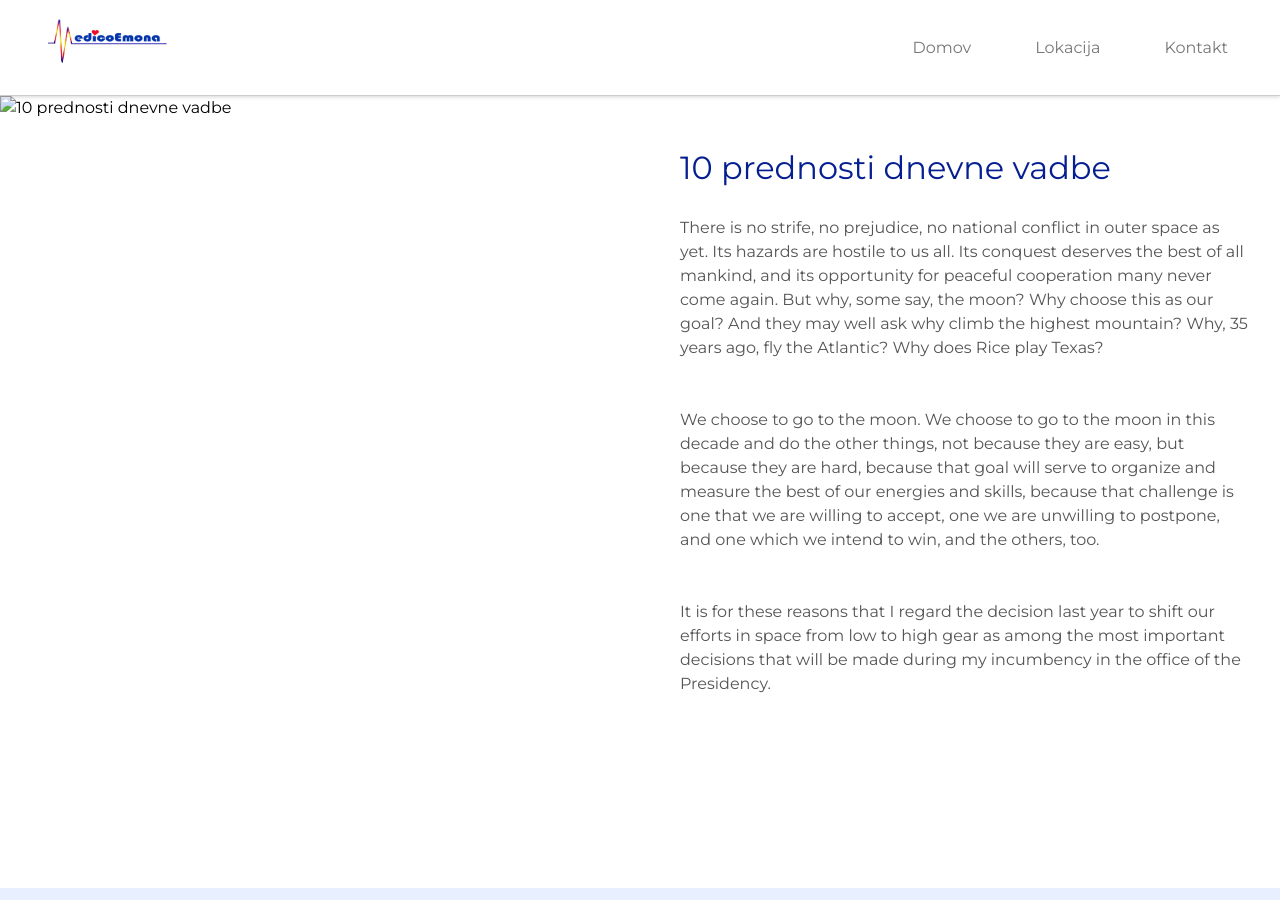
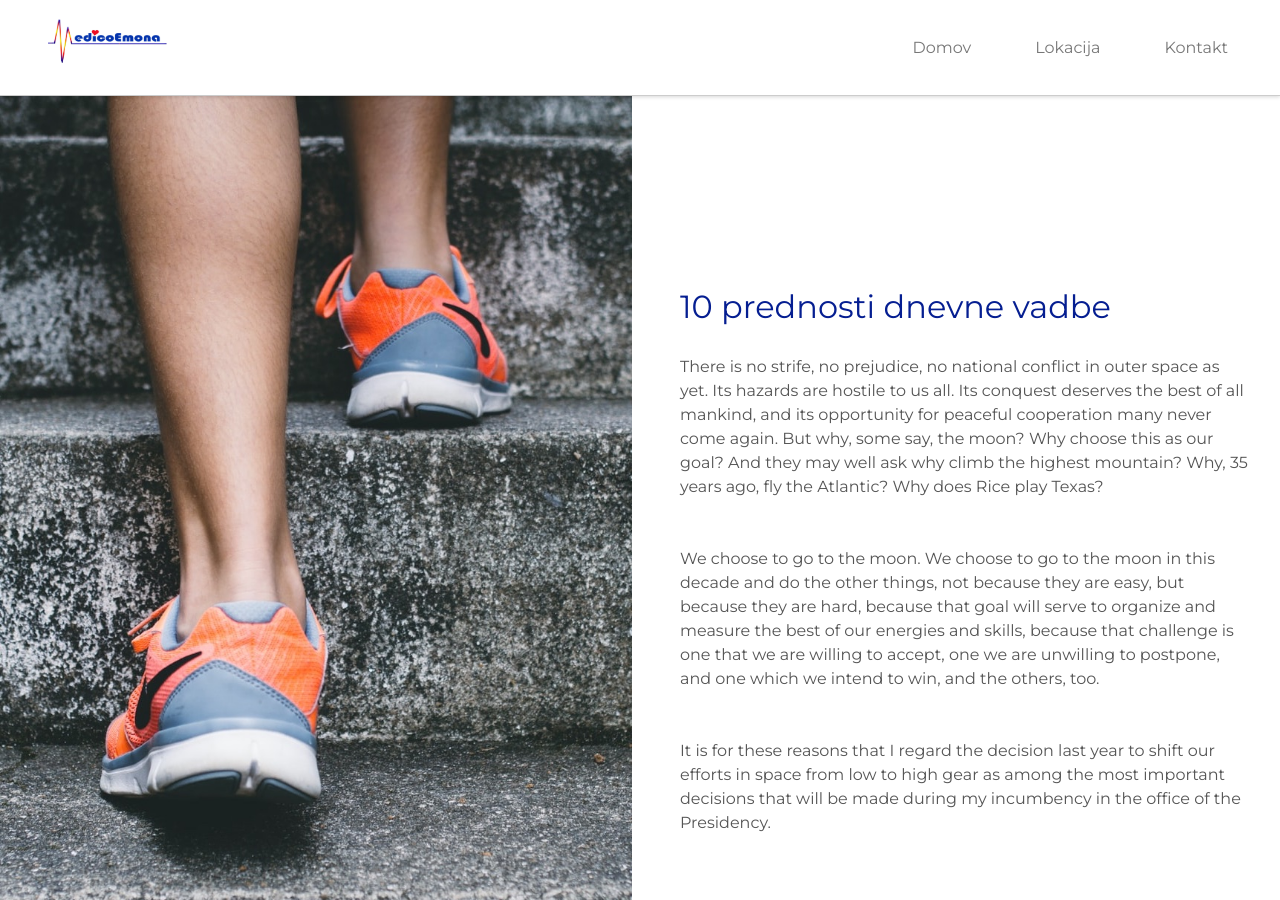
Before and after one commit to medicoemona/medicoemona, a Jekyll site: the page built from _posts/2022-01-01-vadba.md, in a window 1280 px wide and 900 px high. Built offline with Jekyll 4.4.1, drawn with Linux system fonts in a browser that asks for light colours; a script that is not in the unit is left out.

Commit message:
Fix img path

```diff
--- a/_layouts/post.html
+++ b/_layouts/post.html
@@ -1,7 +1,7 @@
 {% include header.html %}
 
 <section class="post">
-  <img src="..{{page.image}}" alt="{{page.title}}" />
+  <img src="{{page.image}}" alt="{{page.title}}" />
   <div>
     <h1>{{ page.title }}</h1>
     {{ content }}
```
